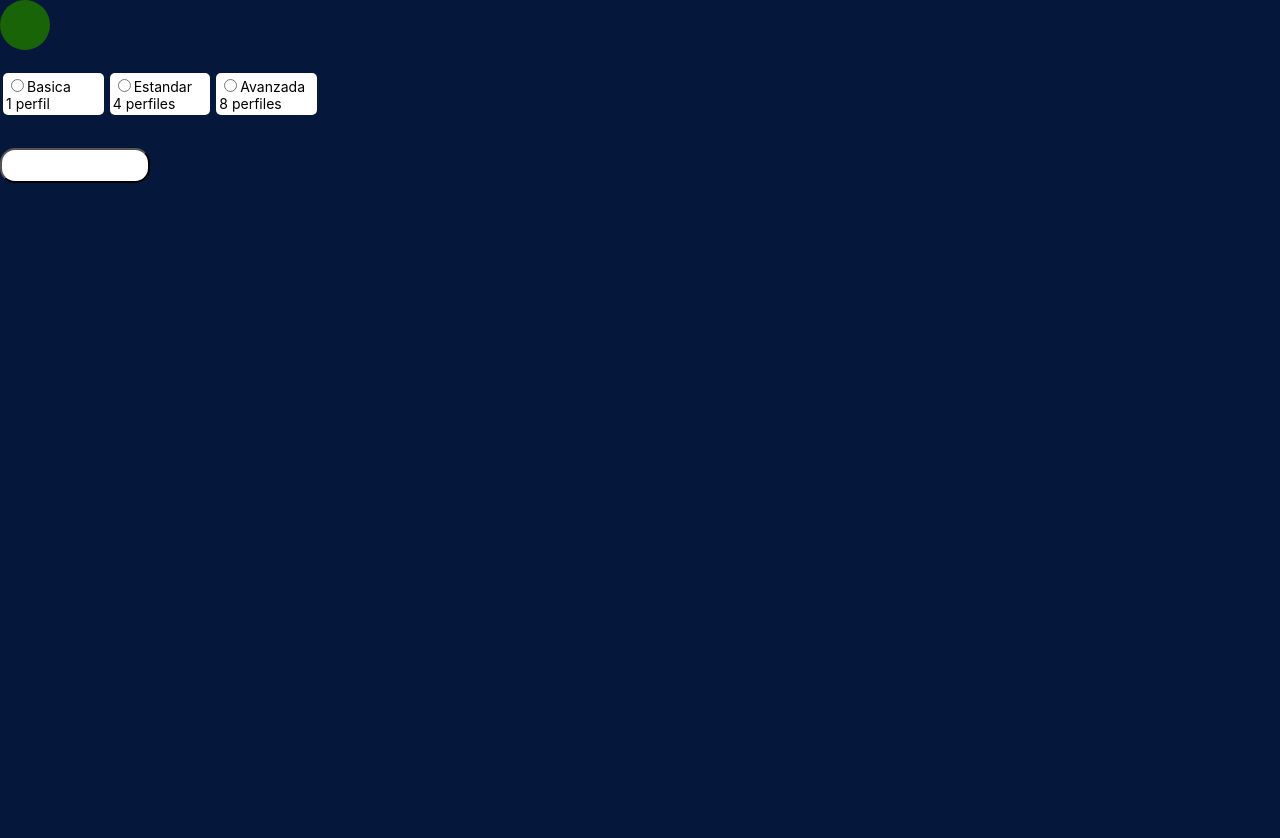
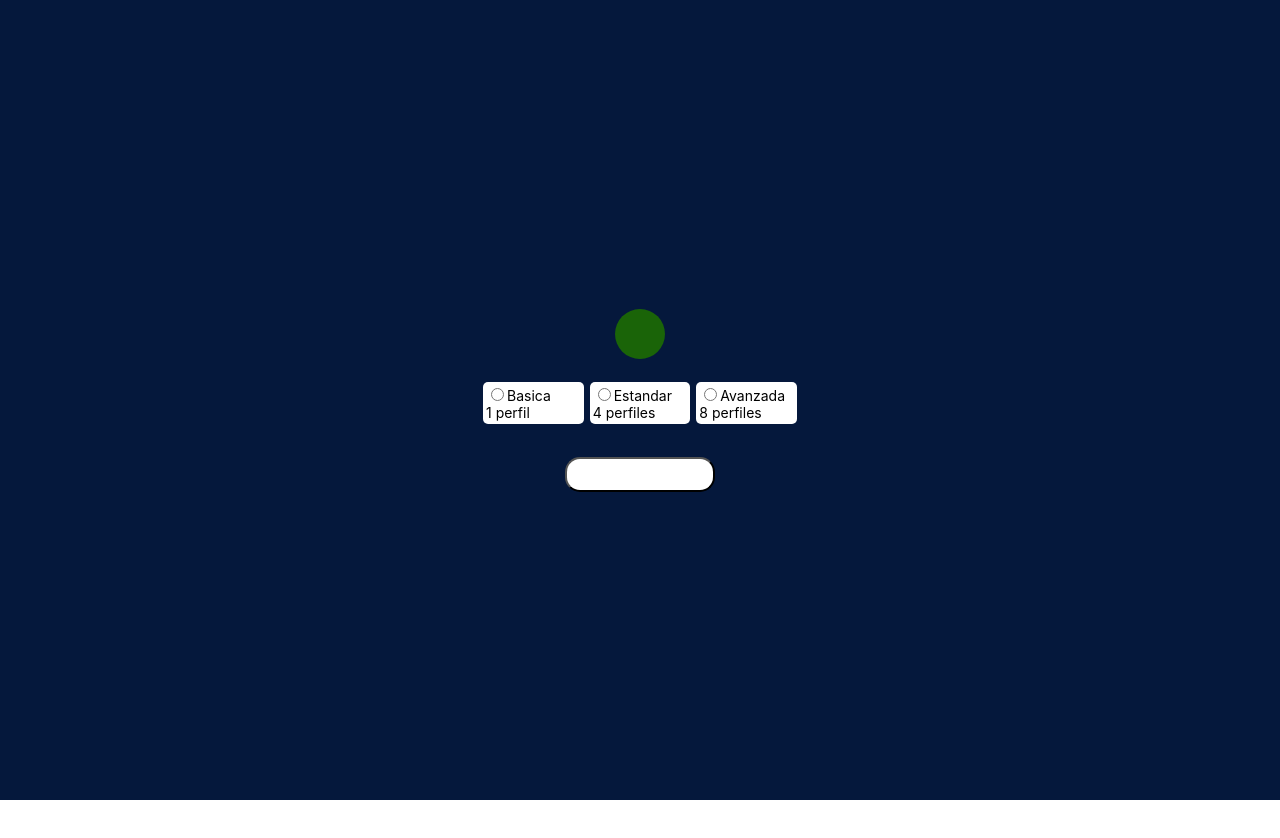
Before and after one commit to Daniel14gonc/Recommendation_UI, a React (Create React App) app: page /adminCuenta in a window 1280 px wide. Shown: the top 838 px of the page. After the commit the page ends 800 px from the top, so only its background shows below. Built offline with nearby package versions, Linux system fonts and the light colour scheme.

Commit message:
Cambio en posicion de adminCuenta

```diff
--- a/src/routes/adminCuenta.css
+++ b/src/routes/adminCuenta.css
@@ -1,7 +1,11 @@
 .containeradCuenta{
     background-color: #05183C;
     width: 100vw;
-    height: 200vh;
+    height: 100vh;
+    display: flex;
+    justify-content: center;
+    align-items: center;
+    flex-direction: column;
   }
   .adCuenta{
     background-color: #1a6408;
```
